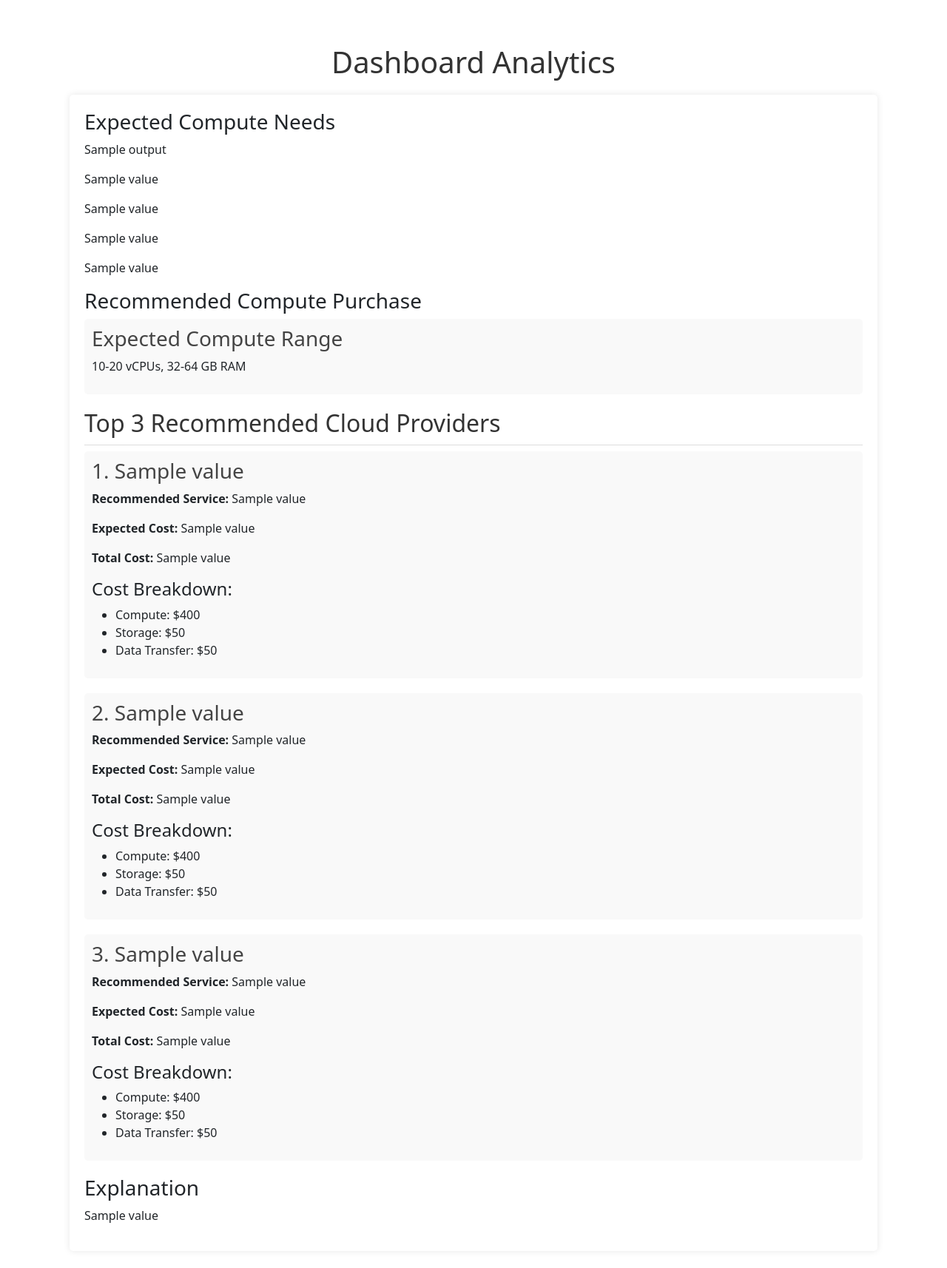
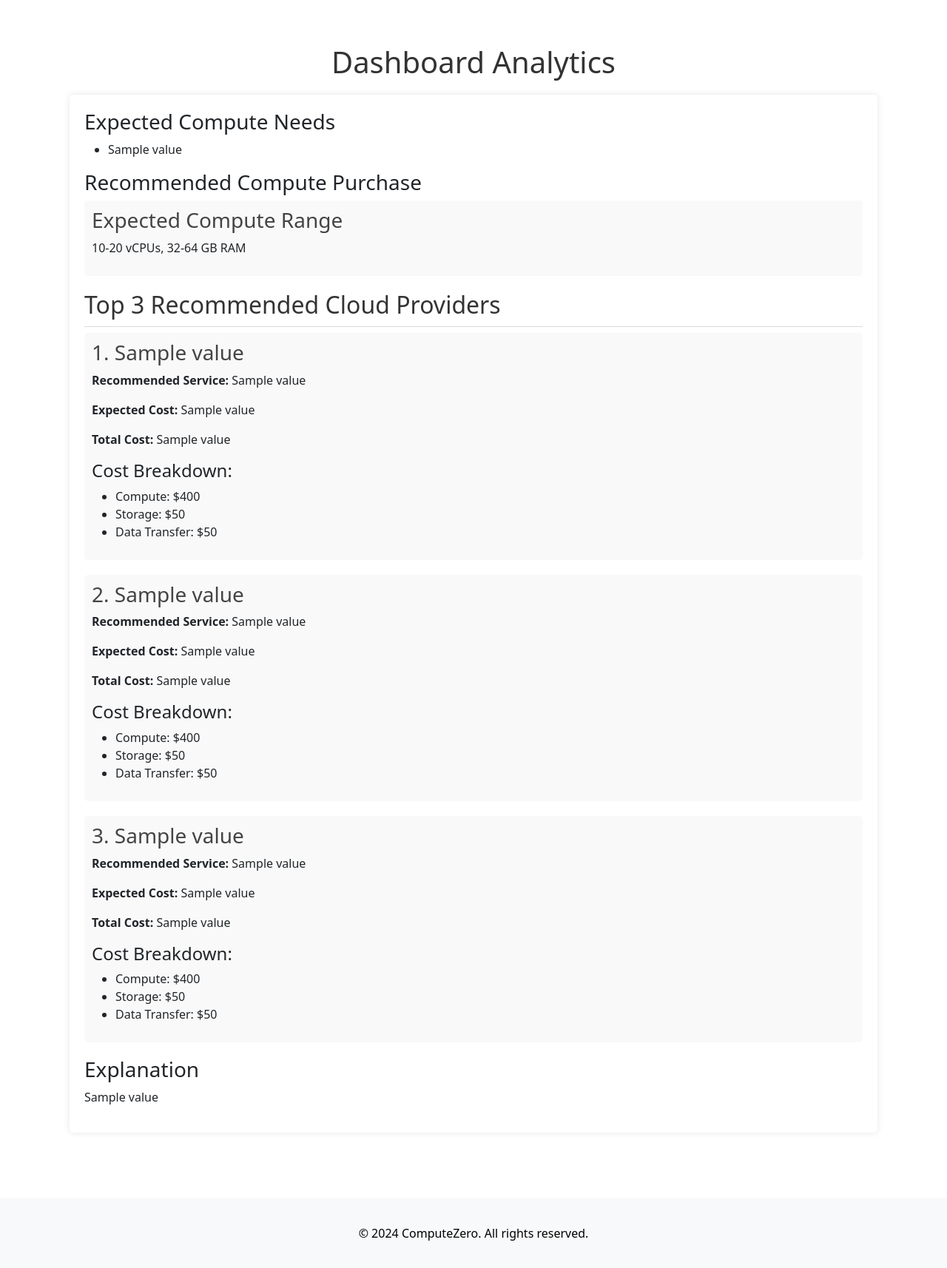
Before and after one commit to wgao9719/ComputeZero, a Flask app: template templates/index.html in a window 1280 px wide. Shown: the part 76-1790 px from the top of the page at 74% size. After the commit the page ends 1753 px from the top, so only its background shows below. Run offline with Flask 3, Linux system fonts and the light colour scheme; the template is opened without the code that fills it: most values are stand-ins (such as "Sample title", 1, 10 or a date in 2020); some libraries are stand-ins or nearby versions.

Commit message:
Add files via upload

```diff
--- a/app.py
+++ b/app.py
@@ -134,7 +134,7 @@ Format the output with bullet points.
     #pretrained assistant, output in JSON file
     run = client.beta.threads.runs.create_and_poll(
         thread_id=thread.id,
-        assistant_id="asst_yt1SYD7fWD32r5KpoFbaG0YT",
+        assistant_id="asst_ss6AB1S98ttDFE6TFEaV2YmU",
     )
 
     response_message = None
--- a/templates/index.html
+++ b/templates/index.html
@@ -10,12 +10,12 @@
         <h1>Dashboard Analytics</h1>
         <div class="dashboard">
             <h3>Expected Compute Needs</h3>
-            <p> {{ output }} </p>
 
-            <p> {{ output[0] }} </p>
-            <p> {{ output[1] }} </p>
-            <p> {{ output[2] }} </p>
-            <p> {{ output[4] }} </p>
+            <ul>
+                {% for value in output %}
+                  <li>{{ value }}</li>
+                {% endfor %}
+            </ul>
 
             <h3>Recommended Compute Purchase</h3>
 
```
Also changed, not shown: users.db, 1 other file.
